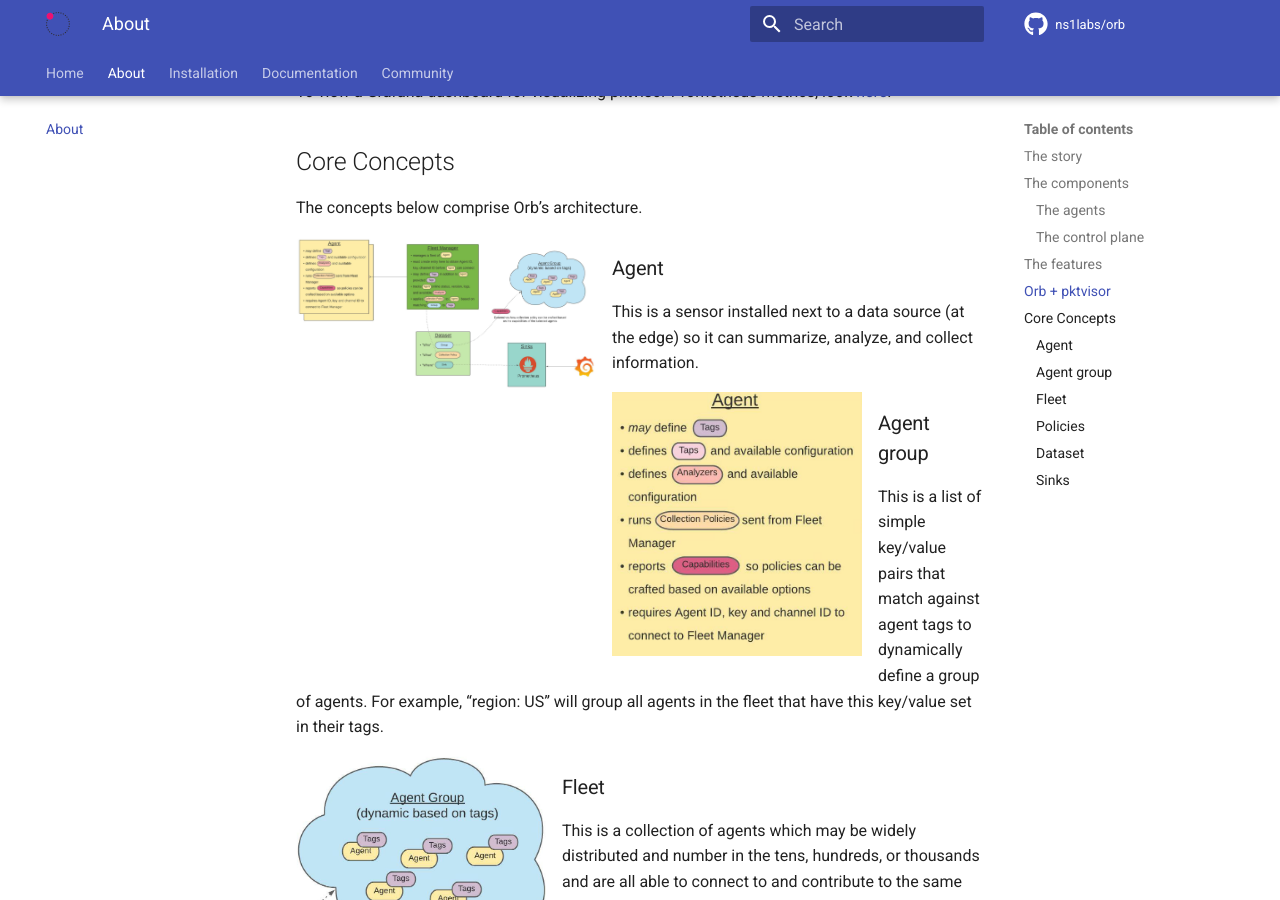
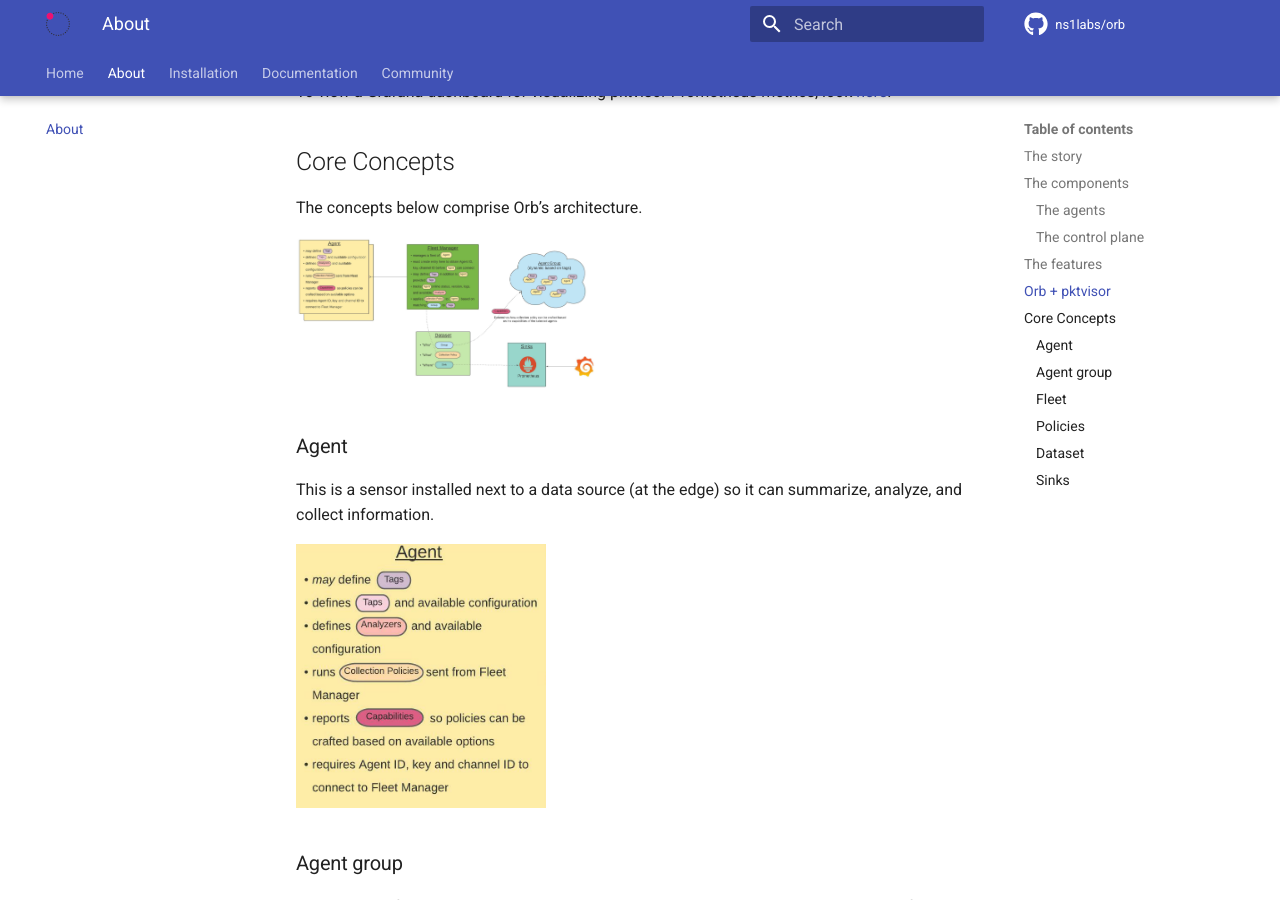
Before and after one commit to orb-community/orb-website, an MkDocs documentation site: the page built from docs/about.md, in a window 1280 px wide and 900 px high, scrolled down 2094 px. Built offline with MkDocs 1.6.1 and Material for MkDocs 9.7.7, drawn with Linux system fonts in a browser that asks for light colours; comment, search, counter and statistics services are not loaded.

Commit message:
resize update

```diff
--- a/docs/about.md
+++ b/docs/about.md
@@ -47,22 +47,22 @@
 
 The concepts below comprise Orb’s architecture.
 
-![](./img/concepts.png){ align=left width="300" }
+![](./img/concepts.png){ width="300" }
 
 ### Agent
 This is a sensor installed next to a data source (at the edge) so it can summarize, analyze, and collect information.
 
-![](./img/concept_agent.png){ align=left width="250" }
+![](./img/concept_agent.png){ width="250" }
 
 ### Agent group
 This is a list of simple key/value pairs that match against agent tags to dynamically define a group of agents. For example, “region: US” will group all agents in the fleet that have this key/value set in their tags.
 
-![](./img/concept_agent_group.png){ align=left width="250" }
+![](./img/concept_agent_group.png){ width="250" }
 
 ### Fleet
 This is a collection of agents which may be widely distributed and number in the tens, hundreds, or thousands and are all able to connect to and contribute to the same observability system.
 
-![](./img/concept_fleet_manager.png){ align=left width="250" }
+![](./img/concept_fleet_manager.png){ width="250" }
 
 ### Policies
 These are the instructions sent to the agents to define how to collect metrics. It is backend-specific information that is needed at the edge.
@@ -70,7 +70,7 @@
 ### Dataset
 These are instructions for how specific agents in the fleet (matched according to a given agent group), should apply collection policies and where they should sink their data. Orb will manage many data sets concurrently.
 
-![](./img/concept_dataset.png){ align=left width="250" }
+![](./img/concept_dataset.png){ width="250" }
 
 ### Sinks
 This is where you send the data. This is the system that collects the data and allows you to sync that data to different locations. Currently, Orb supports Prometheus but will support more backends in the future.
```
